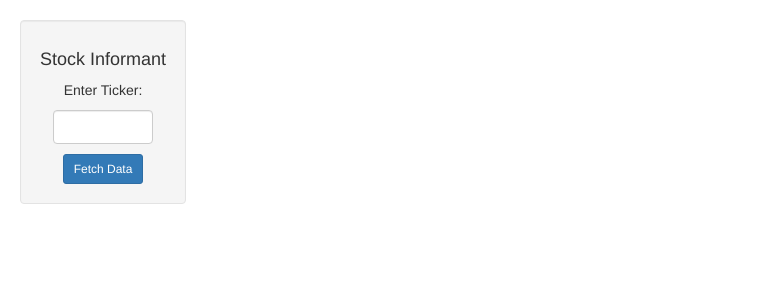
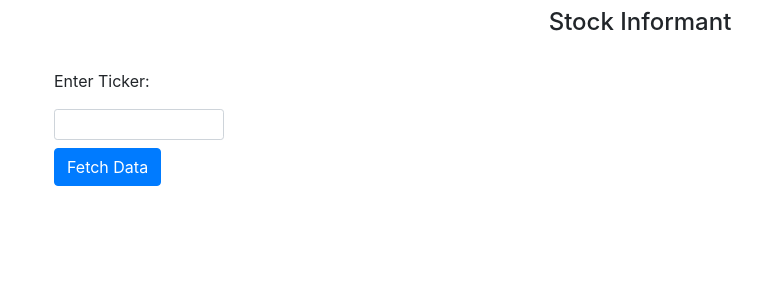
Before and after one commit to LHeen08/stock_informant, a Flask app: page / in a window 1280 px wide. Shown: the top 300 px of the page, without its empty margins (0-774 px from the left). Run offline with Flask 3, Linux system fonts and the light colour scheme; some libraries are stand-ins or nearby versions.

Commit message:
More UI implemented, fixed dcf. bug with cashandcashequiv for some companies in calc for dcf

```diff
--- a/templates/index.html
+++ b/templates/index.html
@@ -1,72 +1,53 @@
 <!DOCTYPE html>
+
 <head>
     <title>Stock Informant</title>
     <meta charset="utf-8">
     <meta name="viewport" content="width=device-width, initial-scale=1">
-    <link rel="stylesheet" href="https://maxcdn.bootstrapcdn.com/bootstrap/3.4.1/css/bootstrap.min.css">
+    <link rel="stylesheet" href="https://cdn.jsdelivr.net/npm/bootstrap@4.3.1/dist/css/bootstrap.min.css"
+        integrity="sha384-ggOyR0iXCbMQv3Xipma34MD+dH/1fQ784/j6cY/iJTQUOhcWr7x9JvoRxT2MZw1T" crossorigin="anonymous">
     <link rel="shortcut icon" href="#">
-    <script src="https://code.jquery.com/jquery-3.6.0.min.js"></script>
-    <script src="https://maxcdn.bootstrapcdn.com/bootstrap/3.4.1/js/bootstrap.min.js"></script>
+    <script src="https://ajax.googleapis.com/ajax/libs/jquery/3.7.1/jquery.min.js"></script>
     <style>
-        /* Set height of the grid so .sidenav can be 100% (adjust as needed) */
-        .container-fluid {
-            padding-right: 20px;
-            padding-left: 20px;
-            margin-right: auto;
-            margin-left: auto;
-            padding-top: 20px;
-        }
-
-        /* Add margin to the button for spacing */
-        .custom-button {
-            margin-top: 10px; /* Adjust as needed */
-        }
-
-        .title {
-            font-weight: bold;
-        }
-
-        .hidden {
+        .hidden{
             display: none;
         }
 
-        .input-container {
-            float: left;
-            text-align: center;
-        }
-
-        /* Smaller input field */
-        #ticker {
-            position: relative;
-            text-align: center;
-            width: 100px;
-        }
-
-        .form-control {
-            margin: auto;
-            display: block;
-        }
     </style>
 </head>
+
 <body>
     <div class="container-fluid">
-    <div class="centered-input">
-        <div class="well input-container">
+        <div class="mt-2 row d-flex justify-content-center">
             <h4>Stock Informant</h4>
+        </div>
+        <div class="mt-4 mb-4 ml-4 mr-4 row">
+            <div class="col-sm-2 d-flex">
                 <div id="input-container">
                     <p>Enter Ticker: </p>
                     <input type="text" name="ticker" id="ticker" class="form-control form-control-sm" required>
-                <button type="button" id="fetch-button" class="btn btn-primary btn-sm custom-button">Fetch Data</button>
+                    <button type="button" id="fetch-button" class="btn btn-primary mt-2">Fetch
+                        Data</button>
                 </div>
             </div>
+            <div id="company-info-header" class="col-sm hidden">
+                <div>
+                    <h3>Company Name: <span id="company_name"></span></h3>
                 </div>
-    <div class="container-fluid hidden" id="data-container">
+                <div>
+                    <h4>Current Price: <span id="current_price"></span></h4>
+                </div>
+            </div>
+
+        </div>
+        <div id="main-data-row" class="mt-4 mb-4 ml-4 mr-4 row hidden">
+
+            <div class="container-fluid" id="data-container">
                 <div class="row content">
                     <div class="col-sm-3">
                         <div class="well">
                             <h4>Company Quick Info</h4>
-                    <p class="title" id="company_name"></p>
-                    <p class="title" id="current_price"></p>
+                            <p class="title" ></p>
                             <p class="title" id="shares_outstanding"></p>
                             <p class="title" id="trailing_eps_ttm"></p>
                             <p class="title" id="net_income_ttm"></p>
@@ -75,28 +56,35 @@
                     </div>
                     <div class="col-sm-3">
                         <div class="well">
-                    <h4>Pages</h4>
-                    <p>100 Million</p>
+                            <h4>DCF</h4>
+                            <p id="dcf_value"></p>
                         </div>
                     </div>
                     <div class="col-sm-3">
                         <div class="well">
-                    <h4>Sessions</h4>
-                    <p>10 Million</p>
+                            <h4>Benjamin Graham Evaluation: </h4>
+                            <p>New evaluation: <span id="ben_graham_new"></span></p>
+                            <p>Old evaluation: <span id="ben_graham_old"></span></p>
                         </div>
                     </div>
                     <div class="col-sm-3">
                         <div class="well">
-                    <h4>Bounce</h4>
+                            <h4>Multiples Evaluation</h4>
                             <p>30%</p>
                         </div>
                     </div>
                 </div>
             </div>
+        </div>
+    </div>
+    </div>
+
     <script>
-        $(document).ready(function() {
+        $(document).ready(function () {
+
+
             // Handle button click event with jQuery
-            $('#fetch-button').click(function() {
+            $('#fetch-button').click(function () {
                 // Get the ticker value from the input field
                 var ticker = $('#ticker').val();
 
@@ -104,30 +92,60 @@
                 $.ajax({
                     method: 'POST',
                     url: '/fetch_data', // Call the fetch_data function in python
-                    data: {ticker: ticker},
+                    data: { ticker: ticker },
                     dataType: 'json',
-                    success: function(data) {
+                    success: function (data) {
                         if (data) {
-                            // Data is valid, show the data container and update the elements
-                            $('#data-container').removeClass('hidden');
+                            $('#main-data-row').removeClass('hidden');
+                            $('#company-info-header').removeClass('hidden');
 
-                            $('#company_name').html('<b>Company Name: </b>' + data.company_name + ' (' + ticker + ')');
-                            $('#current_price').html('<b>Current Price:</b> $' + data.current_price);
-                            $('#shares_outstanding').html('<b>Shares Outstanding:</b> ' + data.shares_outstanding);
+
+                            $('#company_name').text(data.company_name + ' (' + data.ticker + ')');
+                            $('#current_price').text('$' + data.current_price.toFixed(2));
+                            $('#shares_outstanding').html('<b>Shares Outstanding:</b> ' + data.shares_outstanding.toLocaleString());
                             $('#trailing_eps_ttm').html('<b>Trailing EPS (TTM):</b> ' + data.trailing_eps_ttm + '%');
-                            $('#net_income_ttm').html('<b>Net Income (TTM):</b> $' + data.net_income_ttm);
-                            $('#eps_growth_next_five_years').html('<b>EPS Growth Estimate next 5 Years:</b> ' + data.eps_growth_next_five_years + '%');
+                            $('#net_income_ttm').html('<b>Net Income (TTM):</b> $' + data.net_income_ttm.toLocaleString());
+                            $('#eps_growth_next_five_years').html('<b>EPS Growth Estimate next 5 Years:</b> ' + (data.eps_growth_next_five_years * 100).toFixed(2) + '%');
+
+                            // Put in the defaults for calculations
+                            $('#ben_graham_new').text('$' + data.ben_graham_new)
+                            $('#ben_graham_old').text('$' + data.ben_graham_old)
+
+
+                            $.ajax({
+                                method: 'POST',
+                                url: '/calculate_dcf', // Call the fetch_data function in python
+                                dataType: 'json',
+                                success: function (result) {
+                                    if (data) {
+                                        $('#dcf_value').text('DCF FCF Intrinsic Value: $' + result['DCFVal'].toFixed(2));
+                                    } else {
+                                        alert('Invalid data or an error occurred while calculating DCF.');
+                                    }
+                                },
+                                error: function () {
+                                    alert('Invalid data or an error occurred while calculating DCF.');
+                                }
+                            });
+
                         } else {
                             alert('Invalid data or an error occurred while fetching data. Please make sure you entered a correct ticker');
                         }
                     },
-                    error: function() {
+                    error: function () {
                         alert('Invalid data or an error occurred while fetching data. Please make sure you entered a correct ticker');
                     }
                 });
             });
         });
     </script>
-</div>
+
+    <script src="https://cdn.jsdelivr.net/npm/popper.js@1.14.7/dist/umd/popper.min.js"
+        integrity="sha384-UO2eT0CpHqdSJQ6hJty5KVphtPhzWj9WO1clHTMGa3JDZwrnQq4sF86dIHNDz0W1"
+        crossorigin="anonymous"></script>
+    <script src="https://cdn.jsdelivr.net/npm/bootstrap@4.3.1/dist/js/bootstrap.min.js"
+        integrity="sha384-JjSmVgyd0p3pXB1rRibZUAYoIIy6OrQ6VrjIEaFf/nJGzIxFDsf4x0xIM+B07jRM"
+        crossorigin="anonymous"></script>
 </body>
+
 </html>
--- a/web_app.py
+++ b/web_app.py
@@ -1,12 +1,13 @@
 from flask import Flask, render_template, request, jsonify, session
 from data_collection import *
+from helper_functions import *
 
 app = Flask(__name__)
 
 
 app.secret_key = 'my_flask_app'  # Replace with your own secret key
 
-# Initialize a variable to store the fetched data
+# Initialize a variable to store the fetched data ( this is the acutal object of the stock )
 fetched_data = None
 
 # Define a route to render the HTML page
@@ -30,6 +31,8 @@ def fetch_data():
             'trailing_eps_ttm' : fetched_data.trailing_eps_ttm,
             'eps_growth_next_five_years' : fetched_data.eps_growth_next_five_years,
             'net_income_ttm' : fetched_data.net_income_ttm,
+            'ben_graham_new' : fetched_data.ben_graham_new,
+            'ben_graham_old' : fetched_data.ben_graham_old,
         }
     else:
         response_data = None
@@ -37,19 +40,15 @@ def fetch_data():
     return response_data
 
 
-@app.route('/display_data', methods=['POST'])
-def display_data():
+@app.route('/calculate_dcf', methods=['POST'])
+def calculate_dcf():
     global fetched_data
-    response_html = f"<p>Shares Outstanding: {fetched_data.shares_outstanding}</p>"
-    response_html += f"<p>Trailing EPS (TTM): {fetched_data.trailing_eps_ttm}%</p>"
-    response_html += f"<p>Net Income (TTM): ${fetched_data.net_income_ttm:,.2f}</p>"
-    response_html += f"<p>EPS Growth Estimate next 5 Years: {fetched_data.eps_growth_next_five_years * 100:.2f}%</p>"
 
-    return response_html
+    dcf_response = calculate_dcf_with_obj(fetched_data)
 
-
+    return dcf_response
 
 if __name__ == '__main__':
     # For VM
-    # app.run(debug=True, host='10.0.2.15', port='5000')
-    app.run(debug=True, host='127.0.0.1', port='5000')
+    app.run(debug=True, host='10.0.2.15', port='5000')
+    # app.run(debug=True, host='127.0.0.1', port='5000')
```
Also changed, not shown: data_collection.py (+35 -80 lines), helper_functions.py (+36 -10 lines). Lines whose indentation alone changed are shown as unchanged.
